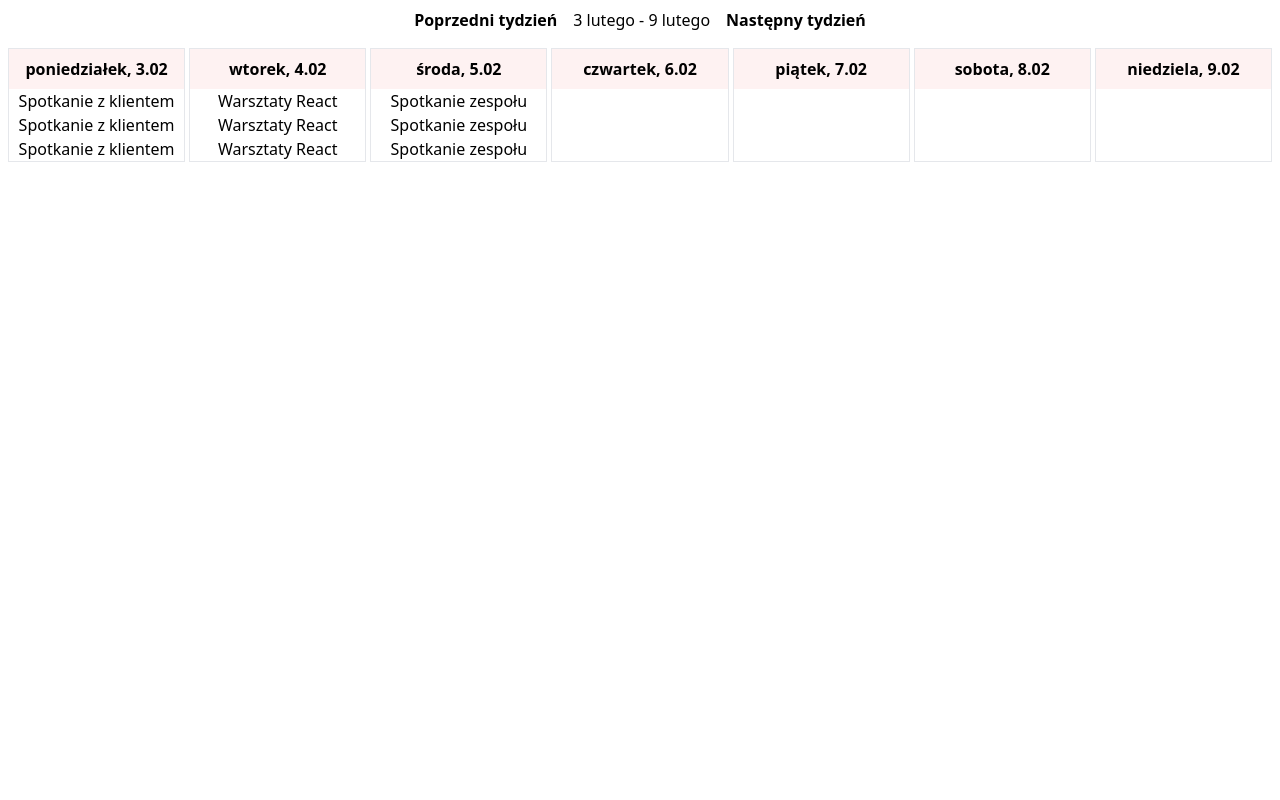
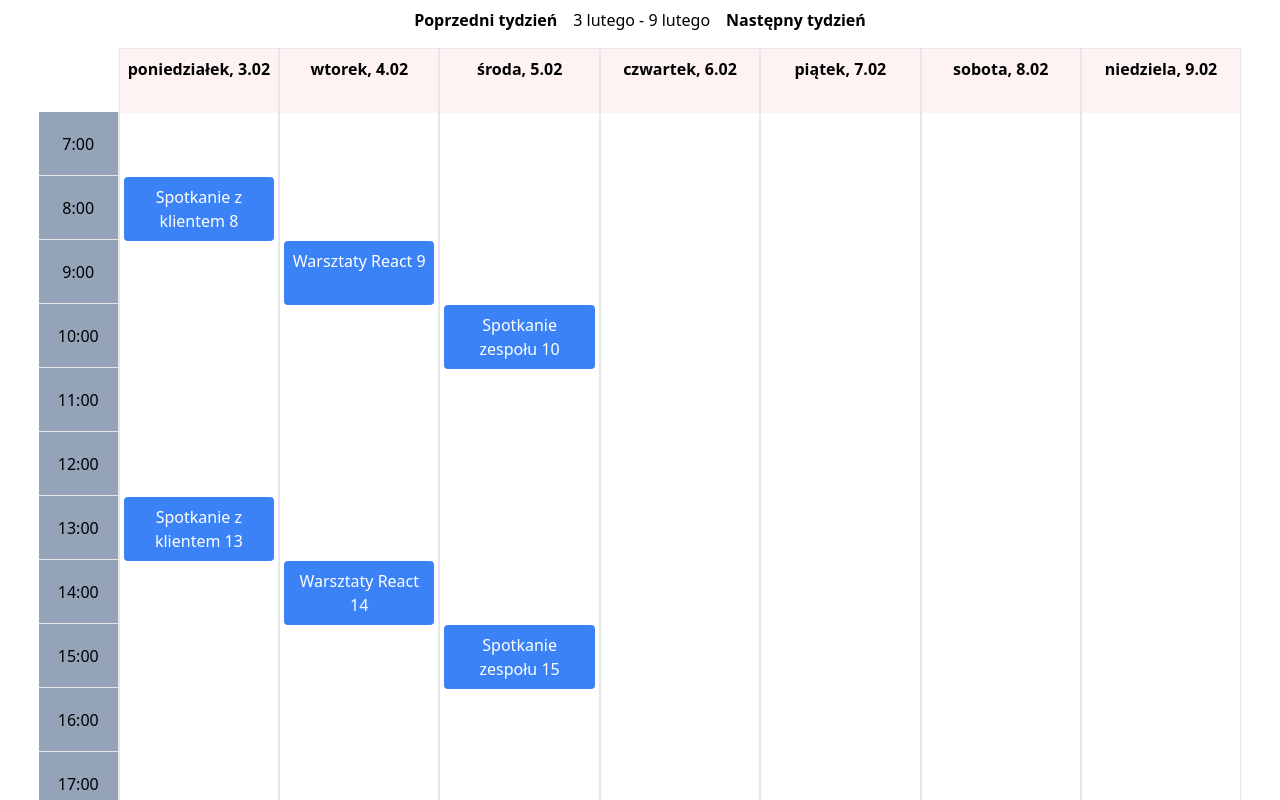
Before and after one commit to Jnlietta/weekly-calendar, a React (Create React App) app: page / in a window 1280 px wide. Shown: the top 800 px of the page. Built offline with nearby package versions, Linux system fonts and the light colour scheme.

Commit message:
Add component TimeColumn, modify display of events in EventsList

```diff
--- a/src/components/DayCell/DayCell.tsx
+++ b/src/components/DayCell/DayCell.tsx
@@ -8,8 +8,8 @@ interface DayCellProps {
 const DayCell: React.FC<DayCellProps> = ({ date }) => {
 
 return (
-    <p className="font-bold bg-red-50 p-2">{formatDateLong(date)}</p>
-);
+    <p className="day-cell font-bold bg-red-50 p-2 h-[64px]">{formatDateLong(date)}</p>
+  );
 };
 
 export default DayCell;
--- a/src/components/EventsList/EventsList.tsx
+++ b/src/components/EventsList/EventsList.tsx
@@ -1,20 +1,41 @@
 import React from "react";
 
 interface EventsListProps {
-  events: { date: string; title: string }[];
+  events: { date: string; hour: number; title: string }[];
   date: Date;
+  columnHours: number[];
 }
 
-const EventsList: React.FC<EventsListProps> = ({ events, date }) => {
+const EventsList: React.FC<EventsListProps> = ({ events, date, columnHours }) => {
+
+    console.log("eventslist", events);
+    console.log("date", date);
+    console.log("columnHours", columnHours);
+    console.log("columnHours[0]", columnHours[0]);
+
+
+    const hourHeight = 64;
 
   return (
-    <ul>
-        {events
-        .filter(event => event.date === date.toISOString().split('T')[0])
-        .map((event, eventIndex) => (
-            <li key={eventIndex}>{event.title}</li>
-        ))}
-    </ul>
+    <div className="events-list px-1">
+        <ul className="relative">
+            {events
+            .filter(event => event.date === date.toISOString().split('T')[0])
+            .map((event, eventIndex) => (
+                <li
+                key={eventIndex}
+                className="event-cell h-16 rounded text-center p-2 bg-blue-500 text-white absolute"
+                style={{
+                    top: `${(event.hour - columnHours[0]) * hourHeight}px`, // set the top position based on the hour
+                    height: `${hourHeight}px`,
+                    width: "100%",
+                }}
+                >
+                    {event.title} {event.hour}
+                </li>
+            ))}
+        </ul>
+    </div>
   );
 };
 
--- /dev/null
+++ b/src/components/TimeColumn/TimeColumn.tsx
@@ -0,0 +1,19 @@
+import React from 'react';
+
+interface TimeColumnProps {
+  hours: number[];
+}
+
+const TimeColumn: React.FC<TimeColumnProps> = ({ hours }) => {
+    return (
+        <div className="time-column flex flex-col w-20 border-r mt-[64px]">
+        {hours.map((hour) => (
+            <div key={hour} className="flex items-center justify-center border-b h-16 bg-slate-400">
+            {hour}:00
+            </div>
+        ))}
+        </div>
+    );
+};
+
+export default TimeColumn;
--- a/src/components/WeeklyCalendar/WeeklyCalendar.tsx
+++ b/src/components/WeeklyCalendar/WeeklyCalendar.tsx
@@ -3,23 +3,26 @@ import { getCurrentWeek } from '../../utils/dateUtils';
 import WeekSelector from '../WeekSelector/WeekSelector';
 import DayCell from '../DayCell/DayCell';
 import EventsList from '../EventsList/EventsList';
+import TimeColumn from '../TimeColumn/TimeColumn';
+
+const columnHours = Array.from({ length: 16 }, (_, i) => 7 + i);
 
 const events = [
-  { date: '2025-01-29', title: 'Spotkanie z klientem' },
-  { date: '2025-02-03', title: 'Spotkanie z klientem' },
-  { date: '2025-02-04', title: 'Warsztaty React' },
-  { date: '2025-02-05', title: 'Spotkanie zespołu' },
-  { date: '2025-02-15', title: 'Spotkanie zespołu' },
-  { date: '2025-01-29', title: 'Spotkanie z klientem' },
-  { date: '2025-02-03', title: 'Spotkanie z klientem' },
-  { date: '2025-02-04', title: 'Warsztaty React' },
-  { date: '2025-02-05', title: 'Spotkanie zespołu' },
-  { date: '2025-02-15', title: 'Spotkanie zespołu' },
-  { date: '2025-01-29', title: 'Spotkanie z klientem' },
-  { date: '2025-02-03', title: 'Spotkanie z klientem' },
-  { date: '2025-02-04', title: 'Warsztaty React' },
-  { date: '2025-02-05', title: 'Spotkanie zespołu' },
-  { date: '2025-02-15', title: 'Spotkanie zespołu' },
+  { date: '2025-01-29', hour: 7, title: 'Spotkanie z klientem' },
+  { date: '2025-02-03', hour: 8, title: 'Spotkanie z klientem' },
+  { date: '2025-02-04', hour: 9, title: 'Warsztaty React' },
+  { date: '2025-02-05', hour: 10, title: 'Spotkanie zespołu' },
+  { date: '2025-02-15', hour: 11, title: 'Spotkanie zespołu' },
+  { date: '2025-01-29', hour: 12, title: 'Spotkanie z klientem' },
+  { date: '2025-02-03', hour: 13, title: 'Spotkanie z klientem' },
+  { date: '2025-02-04', hour: 14, title: 'Warsztaty React' },
+  { date: '2025-02-05', hour: 15, title: 'Spotkanie zespołu' },
+  { date: '2025-02-15', hour: 16, title: 'Spotkanie zespołu' },
+  { date: '2025-01-29', hour: 17, title: 'Spotkanie z klientem' },
+  { date: '2025-02-03', hour: 18, title: 'Spotkanie z klientem' },
+  { date: '2025-02-04', hour: 19, title: 'Warsztaty React' },
+  { date: '2025-02-05', hour: 20, title: 'Spotkanie zespołu' },
+  { date: '2025-02-15', hour: 21, title: 'Spotkanie zespołu' },
 ];
 
 const WeeklyCalendar: React.FC = () => {
@@ -42,14 +45,23 @@ const WeeklyCalendar: React.FC = () => {
         currentWeekStartDate={currentWeekStartDate}
       />
 
-      <div className="grid grid-cols-7 gap-1 w-full">
-        {currentWeek.map((day, index) => (
-          <div key={index} className="text-center border">
-            <DayCell date={day} />
-            <EventsList events={filteredEvents} date={day} />
-          </div>
-        ))}
+      <div className='flex'>
+        <TimeColumn hours={columnHours} />
+
+        <div className="grid grid-cols-7 flex-1">
+          {currentWeek.map((day, index) => (
+            <div key={index} className="text-center border">
+              <DayCell date={day} />
+              <EventsList
+                events={filteredEvents}
+                date={day}
+                columnHours={columnHours}
+              />
+            </div>
+          ))}
+        </div>
       </div>
+
     </div>
   );
 };
```
